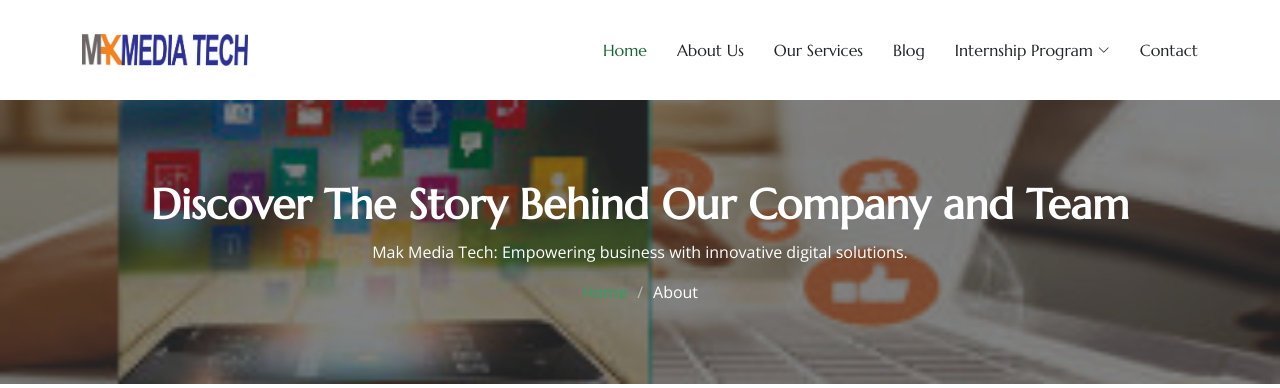
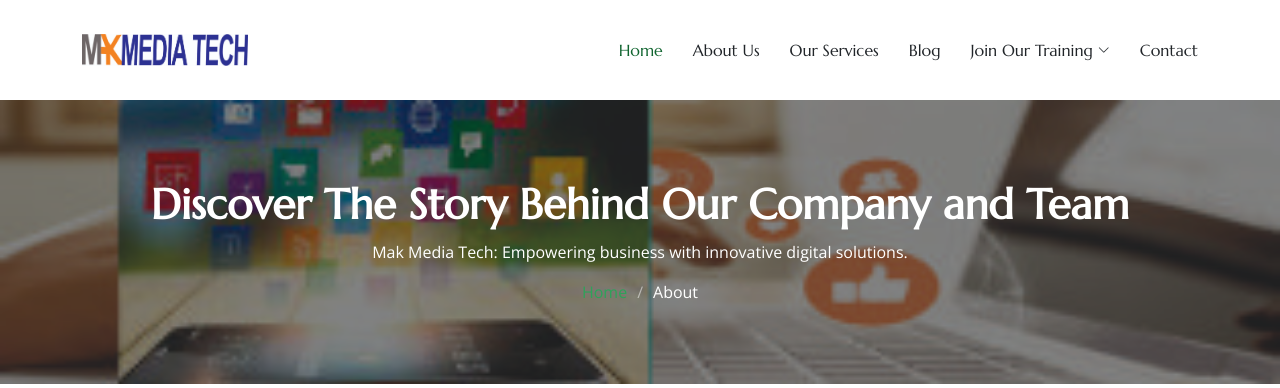
Before and after one commit to kennyakanbi/makmedia, a Django app: page /about/ in a window 1280 px wide. Shown: the top 388 px of the page. Run offline with Django 5.2, Linux system fonts and the light colour scheme; some libraries are stand-ins or nearby versions.

Commit message:
changes menu

```diff
--- a/myapp/templates/basic.html
+++ b/myapp/templates/basic.html
@@ -55,7 +55,7 @@
         <li><a href="/blog/">Blog</a></li>
 
         <li class="dropdown">
-          <a href="#"><span>Internship Program</span> <i class="bi bi-chevron-down toggle-dropdown"></i></a>
+          <a href="#"><span>Join Our Training</span> <i class="bi bi-chevron-down toggle-dropdown"></i></a>
           <ul>
             {% if not request.user.is_authenticated %}
               <li><a href="/auth/signup/"><i class="bi bi-person navicon"></i> Signup</a></li>
```
